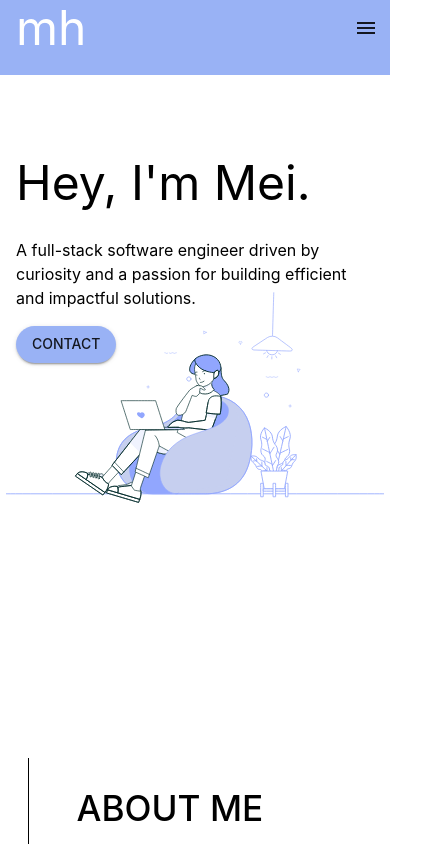
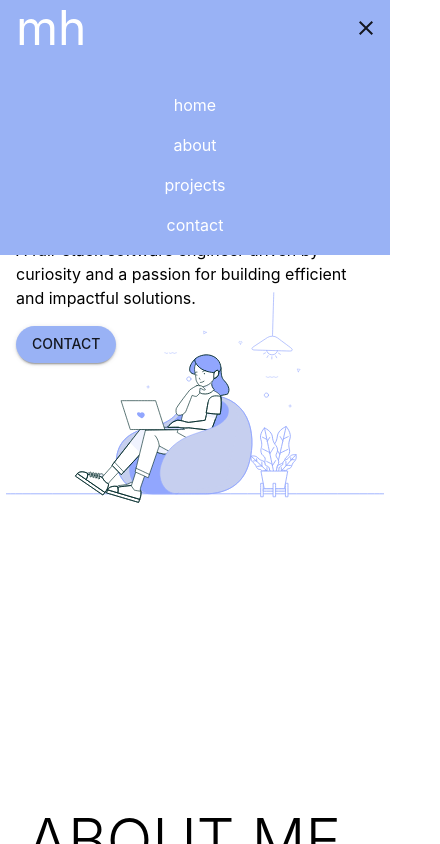
Before and after one commit to meifhuang/Portfolio-Website, a React (Vite) app in the folder portfolio/: page / in a window 390 px wide. Both pictures are taken after a click on the button "menu". Shown: the top 844 px of the page, 440 px wide, since content can reach past the window. Built offline with nearby package versions, Linux system fonts and the light colour scheme.

Commit message:
Make more mobile friendly

```diff
--- a/portfolio/src/components/About.tsx
+++ b/portfolio/src/components/About.tsx
@@ -47,20 +47,20 @@ const About: React.FC = () => {
         </React.Fragment>
       )
     }
-      <Stack borderLeft={1.5} flexDirection='column' padding={3}>
-      {isMobile && <Typography textAlign="start" sx={{marginLeft: '1.5rem', fontSize: '2.2rem', fontWeight: 500, mb: 5}}>ABOUT ME</Typography>}
+      <Stack flexDirection='column' sx={{borderLeft: isMobile ? 0 : 1.5}}>
+      {isMobile && <Typography textAlign="start" variant='h2'  sx={{mb: 5, textWrap: 'nowrap'}}>ABOUT ME</Typography>}
       {timeline.map((step, index) => (
         <Fade in={true} timeout={(index + 1) * 1000} key={index}>
           <Stack flexDirection='row' alignItems='center' justifyContent='center' sx={{ marginBottom: '25px'}}>
             <Box
               className="timeline-icon"
               sx={{
-                width: '65px',
-                height: '65px',
+                width: isMobile ? '45px' : '65px',
+                height: isMobile ? '45px' : '65px',
                 display: 'flex',
                 alignItems: 'center',
                 justifyContent: 'center',
-                marginX: '2rem',
+                marginX: isMobile ? '1rem' : '2rem'
 
               }}
             >
--- a/portfolio/src/components/Contact.tsx
+++ b/portfolio/src/components/Contact.tsx
@@ -1,10 +1,14 @@
 import React from 'react';
-import { Box, Typography, Stack, Link } from '@mui/material';
+import { Box, Typography, Stack, Link, useMediaQuery } from '@mui/material';
 import Github from '../assets/githubcloud.svg';
 import Email from '../assets/gmailcloud.svg';
 import LinkedIn from '../assets/linkedcloud.svg';
+import { useTheme } from '@mui/material/styles';
+
 
 const Contact: React.FC = () => {
+  const theme = useTheme();
+  const isMobile = useMediaQuery(theme.breakpoints.down('md'));
   return (
     <Stack
         id="contact"
@@ -13,10 +17,10 @@ const Contact: React.FC = () => {
         justifyContent='center'
         spacing={2}
         sx={{ padding: '40px 20px', backgroundColor: 'primary.main', borderRadius: '10px', boxShadow: 3 }}>
-      <Typography variant="h2" sx={{ fontWeight: 'bold', marginBottom: '20px' }}>
+      <Typography variant="h2" sx={{marginBottom: '20px', textWrap:'nowrap'}}>
         Get in Touch
       </Typography>
-      <Box sx={{ display: 'flex', alignItems: 'center', justifyContent: 'center', gap: 4 }}>
+      <Box sx={{ display: 'flex', flexDirection: isMobile ? 'column': 'row',  alignItems: 'center', justifyContent: 'center', gap: 4 }}>
         <Stack alignItems={'center'} justifyContent={'center'} spacing={2}>
           <Link href="https://github.com/meifhuang" target="_blank" rel="noopener noreferrer">
             <Box component='img' src={Github} alt='GitHub' sx={{ width: '200px', height: '200px', borderRadius: '50%', transition: 'transform 0.3s', '&:hover': { transform: 'scale(1.1)' } }} />
--- a/portfolio/src/components/Experience.tsx
+++ b/portfolio/src/components/Experience.tsx
@@ -3,6 +3,7 @@ import {
   Box,
   Typography,
   Stack,
+  useMediaQuery
 } from '@mui/material';
 import BazarLogo from "../assets/bazarlogo.png";
 import { useTheme } from '@mui/material/styles';
@@ -32,6 +33,8 @@ const experiences: Experience[] = [
 
 const ExperienceSection: React.FC = () => {
   const theme = useTheme();
+  const isMobile = useMediaQuery(theme.breakpoints.down('md'));
+
 
   return (
     <Stack minHeight='85vh'>
@@ -39,10 +42,10 @@ const ExperienceSection: React.FC = () => {
                 EXPERIENCE
         </Typography>
       {experiences.map((experience, index) => (
-        <Stack key={index} flexDirection='row' alignItems='center' justifyContent='center' gap={3} >
+        <Stack key={index} flexDirection='row' alignItems='center' justifyContent='center' gap={1} >
           <Box>
           {/* <Typography fontSize="12rem" mb={15} > &lt; </Typography> */}
-          <Box component='img' src={bazarLeft} width="9rem" mb={15} />
+          {!isMobile && <Box component='img' src={bazarLeft} width="9rem" mb={15} />}
           </Box>
           <Stack>
             <Box component="a" href={experience.link} target="_blank" rel="noopener noreferrer">
@@ -63,9 +66,7 @@ const ExperienceSection: React.FC = () => {
             </Box>
             <Typography fontSize="1.2rem" textAlign='right' padding={2}  > Software Engineer Intern </Typography>
           </Stack>
-          <Box component='img' src={bazarRight} width="9rem" mb={1}/>
-
-            {/* <Typography fontSize="12rem" mb={1} > &gt; </Typography> */}
+          {!isMobile && <Box component='img' src={bazarRight} width="9rem" mb={1}/>}
           </Stack>
            ))}
         </Stack>
--- a/portfolio/src/components/Home.tsx
+++ b/portfolio/src/components/Home.tsx
@@ -18,7 +18,7 @@ const Home: React.FC = () => {
 return (
   <Container id="home"
         sx={{
-            minHeight:'80vh',
+            minHeight:'75vh',
             paddingTop: '5rem',
         }}>
         <Stack
--- a/portfolio/src/components/Navbar.tsx
+++ b/portfolio/src/components/Navbar.tsx
@@ -1,9 +1,11 @@
-import React from 'react';
+import React, {useState} from 'react';
 import AppBar from '@mui/material/AppBar';
 import Toolbar from '@mui/material/Toolbar';
 import IconButton from '@mui/material/IconButton';
 import MenuIcon from '@mui/icons-material/Menu';
-import { Box, styled, Typography} from '@mui/material';
+import { Box, styled, Typography, useMediaQuery} from '@mui/material';
+import { useTheme } from '@mui/material/styles';
+import CloseIcon from '@mui/icons-material/Close';
 
 // StyledTypography component with proper type annotation
 const StyledTypography = styled(Typography)<{
@@ -16,20 +18,51 @@ const StyledTypography = styled(Typography)<{
     textUnderlineOffset: '10px',
     textDecorationThickness: '3px',
     color: '#ffcc80',
-    transition: 'all 1s ease-out',
+    transition: 'all .5s ease-out',
   },
 });
 
 const MenuLink = styled('a')(({
   textAlign: 'center',
   color: 'white',
-  transition: 'all 1s ease-in-out',
+  transition: 'all .5s ease-in-out',
   '&:hover': {
     color: '#ffcc80',
   },
 }));
 
-const Navbar: React.FC = () => (
+const Navbar: React.FC = () => {
+  const [menuOpen, setMenuOpen] = useState(false);
+  const theme = useTheme();
+  const isMobile = useMediaQuery(theme.breakpoints.down('md'));
+
+  const toggleMenu = () => {
+    setMenuOpen(!menuOpen);
+  };
+
+  const menuList = (
+    <Box
+      sx={{
+        position: 'absolute',
+        top: '75px',
+        left: 0,
+        width: '100%',
+        backgroundColor: 'secondary.main',
+        zIndex: 10,
+        display: 'flex',
+        flexDirection: 'column',
+        alignItems: 'center',
+        padding: '10px 0',
+      }}
+    >
+      {['home', 'about', 'projects', 'contact'].map((text) => (
+        <StyledTypography sx={{ mx: 2 , my: 1}}><MenuLink onClick={toggleMenu} href={`#${text}`}>{text}</MenuLink></StyledTypography>
+      ))}
+    </Box>
+  );
+
+
+return (
   <AppBar position="static" color="secondary" sx={{height: '75px', boxShadow:'none'}} >
     <Toolbar>
       <Typography variant="h3" component="div" sx={{ flexGrow: 1 }} color="white">
@@ -41,11 +74,22 @@ const Navbar: React.FC = () => (
         <StyledTypography sx={{ mx: 2 }}><MenuLink href="#project">projects</MenuLink></StyledTypography>
         <StyledTypography sx={{ mx: 2 }}><MenuLink href="#contact">contact</MenuLink></StyledTypography>
       </Box>
-      <IconButton edge="end" color="inherit" aria-label="menu" sx={{ display: { md: 'none' } }}>
-        <MenuIcon />
+      <IconButton
+          edge="end"
+          color="inherit"
+          aria-label="menu"
+          onClick={toggleMenu}
+          sx={{
+            display: { md: 'none' },
+            transition: 'transform 0.7s ease-in-out',
+            transform: menuOpen ? 'rotate(90deg)' : 'rotate(00deg)',
+          }}
+        >
+      {menuOpen ? <CloseIcon /> : <MenuIcon />}
       </IconButton>
+      {isMobile && menuOpen && menuList}
     </Toolbar>
   </AppBar>
 );
-
+}
 export default Navbar;
--- a/portfolio/src/components/Projects.tsx
+++ b/portfolio/src/components/Projects.tsx
@@ -1,5 +1,5 @@
 import React from 'react';
-import { Box, Card,  Typography, Stack, Link} from '@mui/material';
+import { Box, Card,  Typography, Stack, Link, useMediaQuery} from '@mui/material';
 import GymSocial from '../assets/gym social.png';
 import TrailYelp from '../assets/trail-pic.png';
 import MembersOnly from '../assets/membersonly-pic.png';
@@ -11,6 +11,7 @@ import { useTheme } from '@mui/material/styles';
 
 const Projects: React.FC = () => {
     const theme = useTheme();
+    const isMobile = useMediaQuery(theme.breakpoints.down('md'));
 
     const projects = [
         {
@@ -65,8 +66,8 @@ const Projects: React.FC = () => {
 
     return (
             <Stack  sx={{marginY: 5}}>
-               <Box id="project" display="flex" alignItems="center" justifyContent="flex-start" position="relative" marginLeft={10}>
-                <Typography variant="h3" gutterBottom textAlign="center" marginBottom={5} position='relative'>
+               <Box id="projects" display="flex" alignItems="center"  position="relative" sx={{marginLeft: isMobile ? '0' : '10px' }}>
+                <Typography variant="h2" gutterBottom textAlign="center" marginBottom={5} position='relative'>
                            PROJECTS
                     </Typography>
                     <Box sx={{ flexGrow: 1, height: "2px", backgroundColor: "black", mb: 4, mx:5}} ></Box>
--- a/portfolio/src/components/Skills.tsx
+++ b/portfolio/src/components/Skills.tsx
@@ -1,4 +1,4 @@
-import { Box, Typography, Container} from '@mui/material';
+import { Box, Typography, Container, Grid } from '@mui/material';
 import HTML from '../assets/skills/HTML5.png';
 import CSS from '../assets/skills/CSS3.png';
 import JS from '../assets/skills/JavaScript.png';
@@ -60,12 +60,20 @@ export default function Skills() {
             mb:15,
           }}>
         <Box>
-          <Typography variant="h2" sx={{ fontWeight: 'bold', marginBottom: '20px'}}>
+          <Typography variant="h2" sx={{ marginBottom: '20px'}}>
             SKILLS
           </Typography>
-          <Box sx={{ flexGrow: 1, height: "2px", backgroundColor: "black", mb: 4, mx:5}} ></Box>
+          <Box sx={{ flexGrow: 1, height: "3px", backgroundColor: "black", mb: 4, mx:5}} ></Box>
         </Box>
-
+   {isMobile ?
+      <Grid container spacing={1} marginX='auto' justifyContent="center">
+      {skills.map((skill, index) => (
+        <Grid item sm={2} key={index}>
+          <SkillBox name={skill.name} image={skill.image} />
+        </Grid>
+      ))}
+    </Grid>
+      :
         <Box sx={{ display: 'flex', gap: '30px'}}>
           <Box sx={{ display: 'flex', flexDirection: 'column', gap: '20px', mt:10}}>
             {skills.slice(0, 3).map((skill, index) => (
@@ -89,7 +97,7 @@ export default function Skills() {
               ))}
           </Box>
       </Box>
-
+}
   </Box>
   </Container>
   )
--- a/portfolio/src/theme.ts
+++ b/portfolio/src/theme.ts
@@ -19,7 +19,7 @@ const theme = createTheme({
     values: {
       xs: 0,
       sm: 600,
-      md: 768,
+      md: 780,
       lg: 1024,
       xl: 1280,
     }}
```
